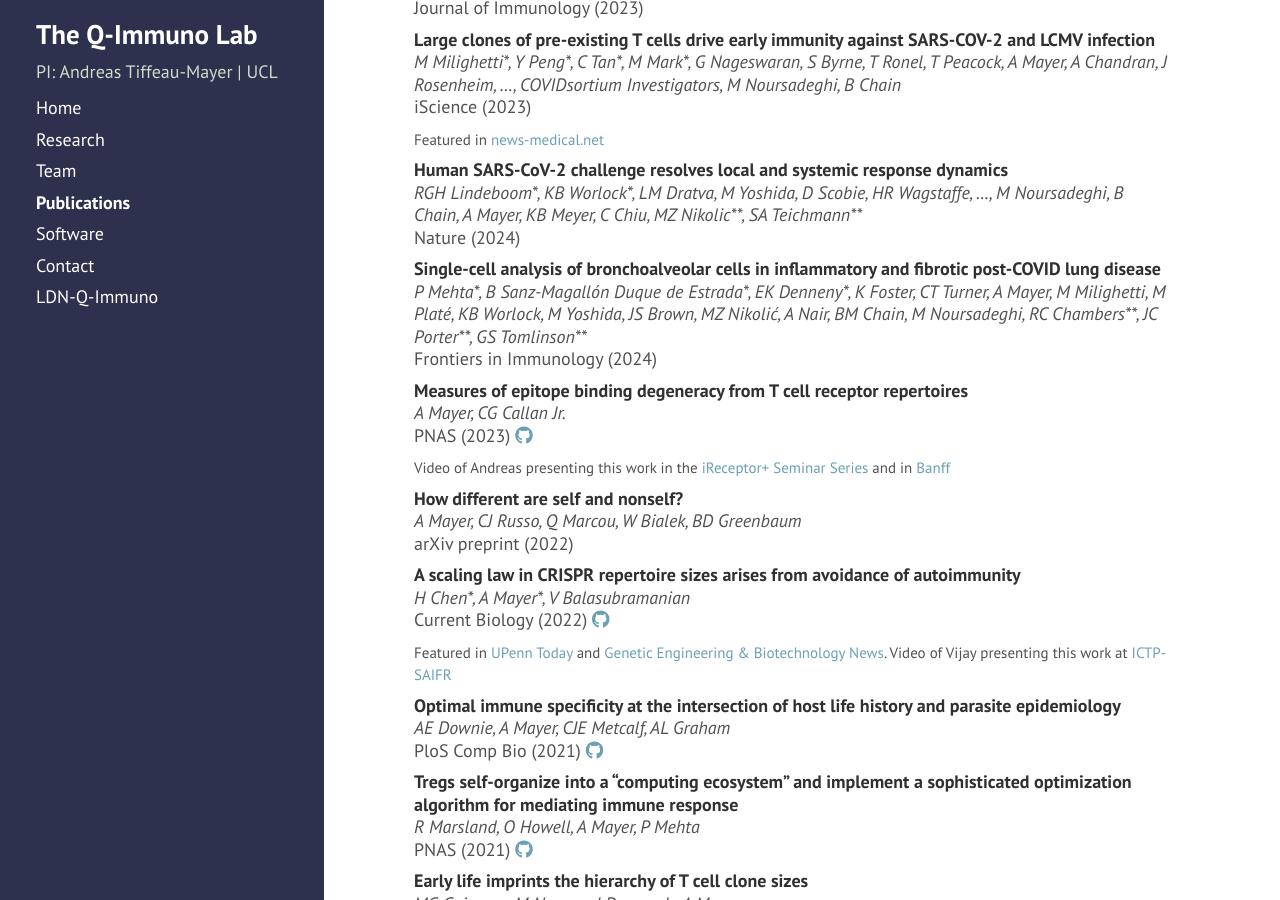
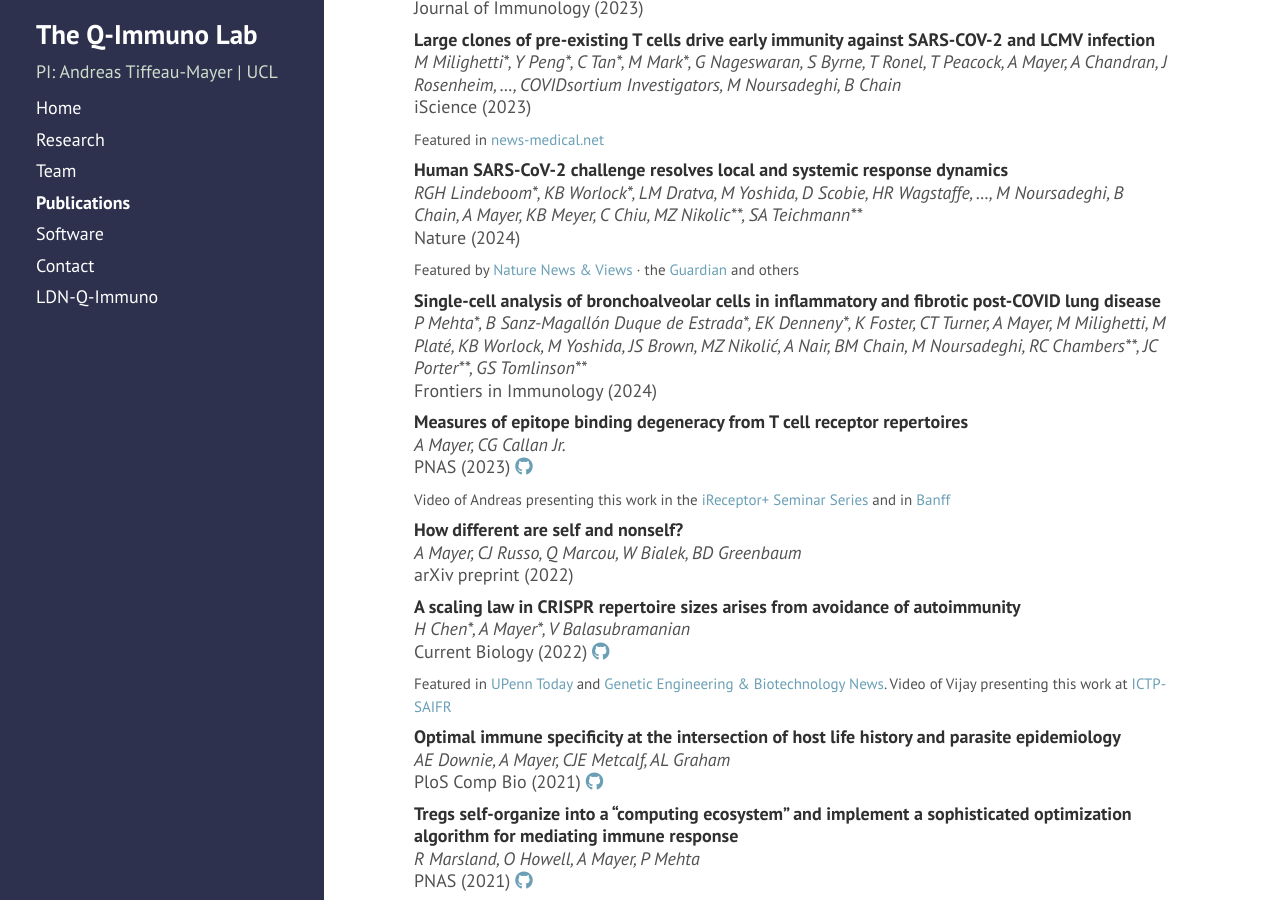
Before and after one commit to andim/andim.github.io, a Jekyll site: the page built from publications.md, in a window 1280 px wide and 900 px high, scrolled down 489 px. Built offline with Jekyll 4.4.1, drawn with Linux system fonts in a browser that asks for light colours; nearby versions of some CDN libraries; a style sheet for code colours, icons or effects is not loaded.

Commit message:
covid challenge study press coverage

```diff
--- a/_data/publist.yml
+++ b/_data/publist.yml
@@ -57,6 +57,7 @@
   year: 2024
   links:
     doi: https://doi.org/10.1038/s41586-024-07575-x
+  media: "Featured by [Nature News & Views](https://www.nature.com/articles/d41586-024-01644-x) &middot; the [Guardian](https://www.theguardian.com/world/article/2024/jun/19/covid-immune-response-study-could-explain-why-some-escape-infection) and others"
 
 - authors: P Mehta\*, B Sanz-Magallón Duque de Estrada\*, EK Denneny\*, K Foster, CT Turner, A Mayer, M Milighetti, M Platé, KB Worlock, M Yoshida, JS Brown, MZ Nikolić, A Nair, BM Chain, M Noursadeghi, RC Chambers\*\*, JC Porter\*\*, GS Tomlinson\*\*
   title: Single-cell analysis of bronchoalveolar cells in inflammatory and fibrotic post-COVID lung disease
```
